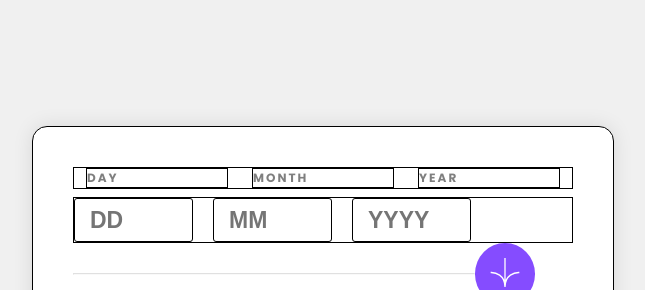
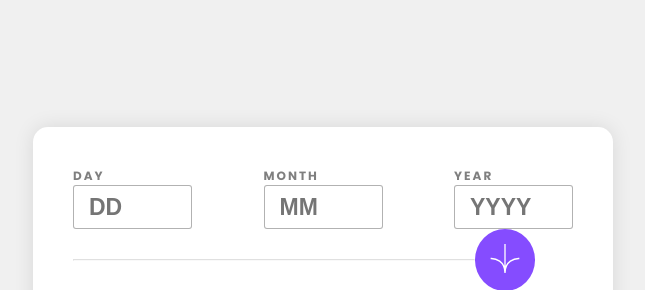
Before and after one commit to shyam-swaran/Age-Calculator, a plain HTML site: page index.html in a window 1280 px wide. Shown: the part 45-335 px from the top of the page, without its empty margins (317-962 px from the left). Drawn offline with Linux system fonts and the light colour scheme.

Commit message:
27/6/23 18:35

```diff
--- a/index.html
+++ b/index.html
@@ -10,14 +10,18 @@
 <body>
   <div class="app">
     <div class="dob">
-      <h5 id="dheader">DAY</h5>
-      <h5 id="mheader" Iclass="mon">MONTH</h5>
-      <h5 id="yheader">YEAR</h5>
-    </div>
-    <div class="inputs">
-      <input id="date" type="number" placeholder="DD">
-      <input id="month" type="number" placeholder="MM">
-      <input id="year" type="number" placeholder="YYYY">
+      <div>
+        <h5 id="dheader" class="date">DAY</h5>
+        <input id="date" type="number" placeholder="DD">
+      </div>
+      <div>
+        <h5 id="mheader" class="date">MONTH</h5>
+        <input id="month" type="number" placeholder="MM">
+      </div>
+      <div>
+        <h5 id="yheader" class="date">YEAR</h5>
+        <input id="year" type="number" placeholder="YYYY">
+      </div>
     </div>
     <div class="warnings">
       <p id="wd"></p>
--- a/style.css
+++ b/style.css
@@ -22,30 +22,25 @@
     box-shadow: 0 0 20px rgba(0, 0, 0,0.1);
     background-color: rgb(255, 255, 255);
     align-self: center;
-    border: 1px solid black;
+    /* border: 1px solid black; */
   }
   h5{
     margin: 0px;
     color: rgba(0, 0, 0,0.5);
     font-size: 12px;
     letter-spacing: 2px;
-    width: 140px;
-    float: left;
-    margin: auto;
-    border: 1px solid black;
-  }
-  .mon{
-    padding-right: 85px;
-    border: 1px solid black;
+    /* border: 1px solid black; */
   }
   .dob{
     display: flex;
-    border: 1px solid black;
+    /* border: 1px solid black; */
+    justify-content: space-between;
   }
   .inputs{
     display: flex;
     margin-top: 8px;
-    border: 1px solid black;
+    /* border: 1px solid black; */
+    justify-content: space-between;
   }
   input{
     font: Poppins;
@@ -53,14 +48,13 @@
     font-weight: bolder;
     padding: auto;
     padding-left: 15px;
-    margin-right: 20px;
     border: 1px solid rgba(0, 0, 0,0.3);
     border-radius: 3px;
     width: 100px;
     height: 40px;
     outline: 0px;
     cursor: pointer;
-    border: 1px solid black;
+    /* border: 1px solid black; */
   }
   input:focus{
     border: 1px solid hsl(259, 100%, 65%);
@@ -86,7 +80,7 @@
     margin-bottom: 0px;
     font-size: 70px;
     font-weight: 400i;
-    border: 1px solid black;
+    /* border: 1px solid black; */
   }
   img{
     width: 30px;
```
